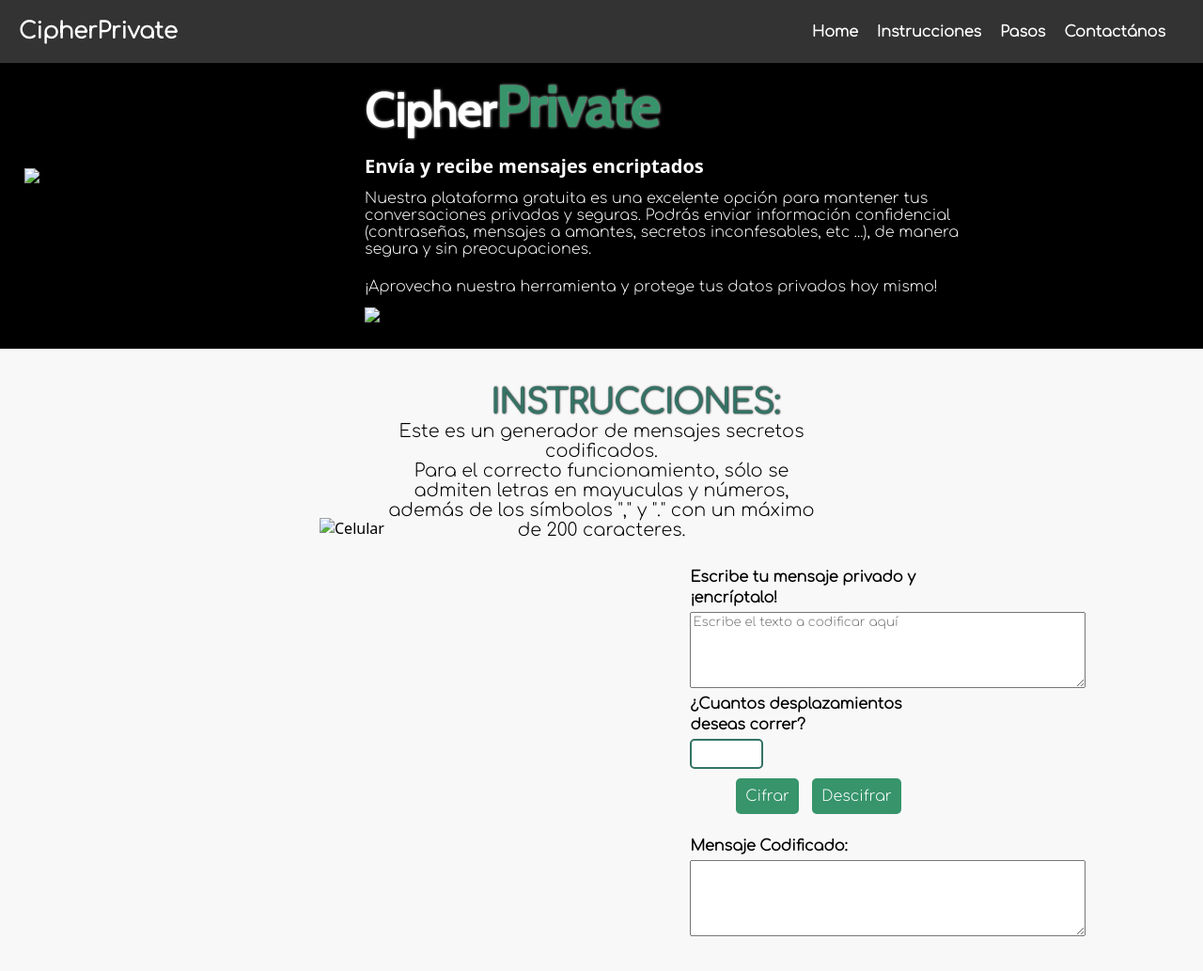
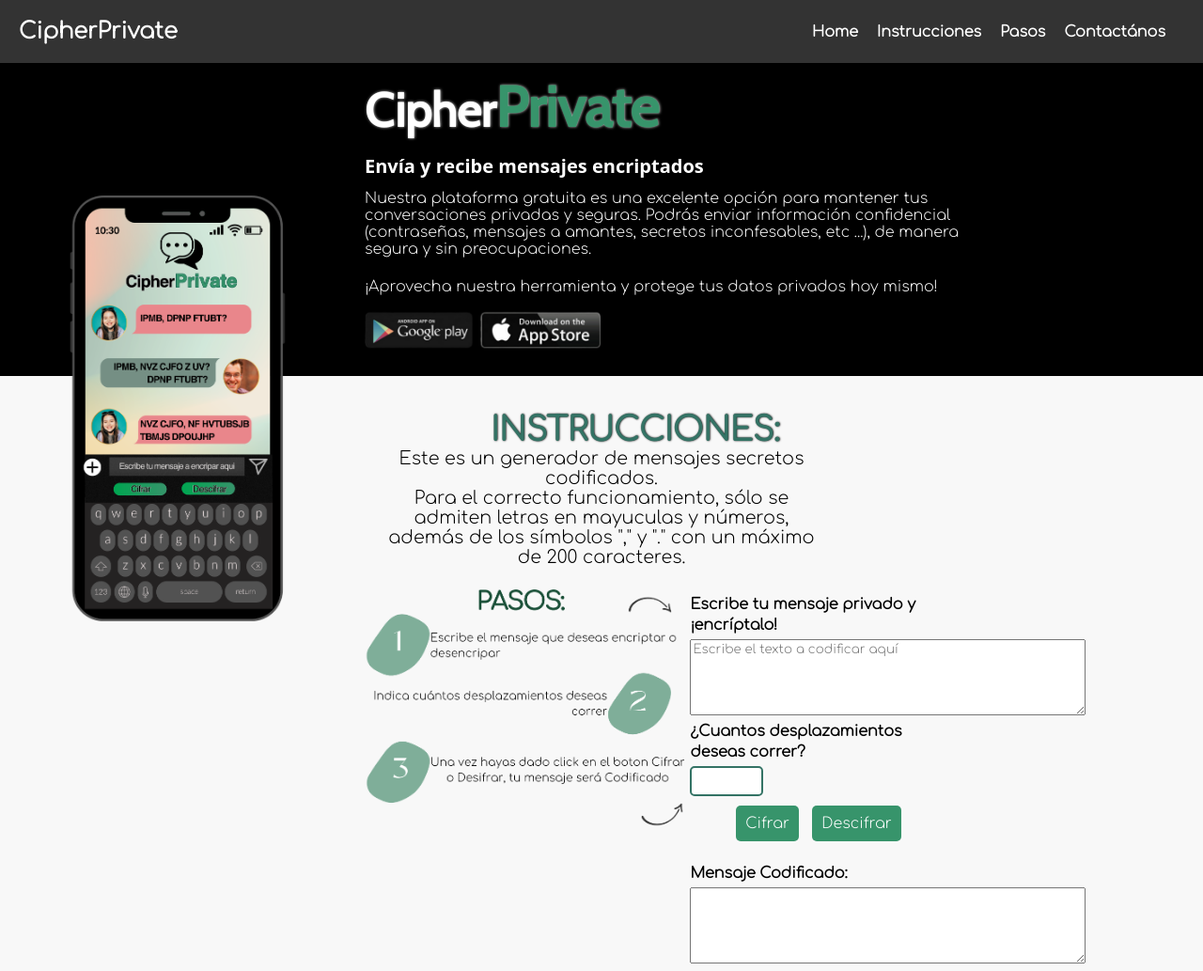
Before and after one commit to Yennyferjp/CipherPrivate, a plain HTML site: page index.html in a window 1280 px wide. Shown: the top 1033 px of the page at 94% size. Drawn offline with nearby package versions, Linux system fonts and the light colour scheme.

Commit message:
Eliminé img raiz de donde tengo guardada las imagenes

```diff
--- a/index.html
+++ b/index.html
@@ -57,9 +57,9 @@
     </p>
 
 
-    <img class="descarga" src="img/Botondedescarga.png" alt="Boton de descarga">
+    <img class="descarga" src="Botondedescarga.png" alt="Boton de descarga">
   </div>
-  <img class="phone" src="img/Mensaje Privado.png" alt="Celular">
+  <img class="phone" src="Mensaje Privado.png" alt="Celular">
   <a name="instrucciones"></a>
   <div class="container2">
     <p class="parrafo2"> <strong class="intro">INSTRUCCIONES: </strong> Este es un generador de mensajes secretos
@@ -69,7 +69,7 @@
       "." con un máximo de 200 caracteres.
     </p>
 <a name="pasos"></a>
-    <img class="pasos1" src="img/pasos.png" alt="Celular">
+    <img class="pasos1" src="pasos.png" alt="Celular">
 
     <div class="mensaje">
       <label for="input"><strong class="title"> Escribe tu mensaje privado y ¡encríptalo! </strong></label>
```
